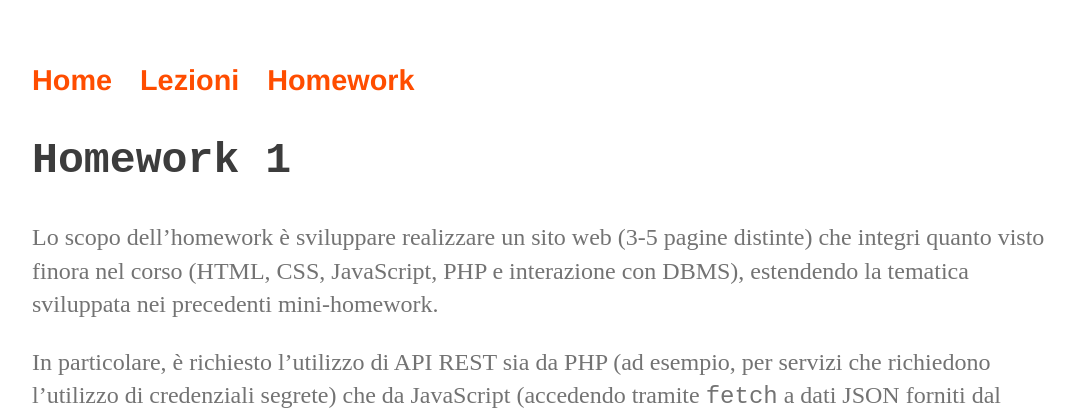
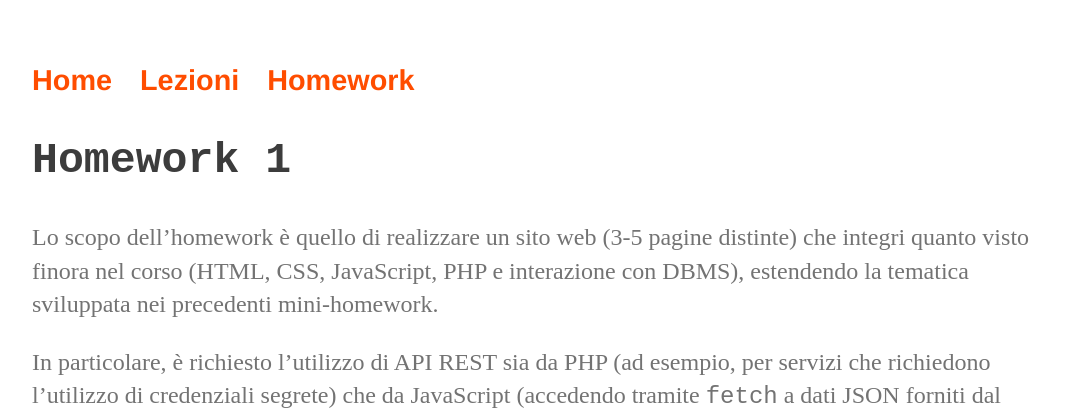
Before and after one commit to perceivelab/database-course, a Jekyll site: the page built from hw1-2021.md, in a window 1280 px wide. Shown: the top 419 px of the page, without its empty margins (96-1182 px from the left). Built offline with Jekyll 4.4.1, drawn with Linux system fonts in a browser that asks for light colours; our own code applies the rules of GitHub Pages for plain Markdown files.

Commit message:
Update hw1-2021.md

```diff
--- a/hw1-2021.md
+++ b/hw1-2021.md
@@ -1,7 +1,7 @@
 
 ## Homework 1
 
-Lo scopo dell'homework è sviluppare realizzare un sito web (3-5 pagine distinte) che integri quanto visto finora nel corso (HTML, CSS, JavaScript, PHP e interazione con DBMS), estendendo la tematica sviluppata nei precedenti mini-homework.
+Lo scopo dell'homework è quello di realizzare un sito web (3-5 pagine distinte) che integri quanto visto finora nel corso (HTML, CSS, JavaScript, PHP e interazione con DBMS), estendendo la tematica sviluppata nei precedenti mini-homework.
 
 In particolare, è richiesto l'utilizzo di API REST sia da PHP (ad esempio, per servizi che richiedono l'utilizzo di credenziali segrete) che da JavaScript (accedendo tramite `fetch` a dati JSON forniti dal vostro sito stesso).
 
```
